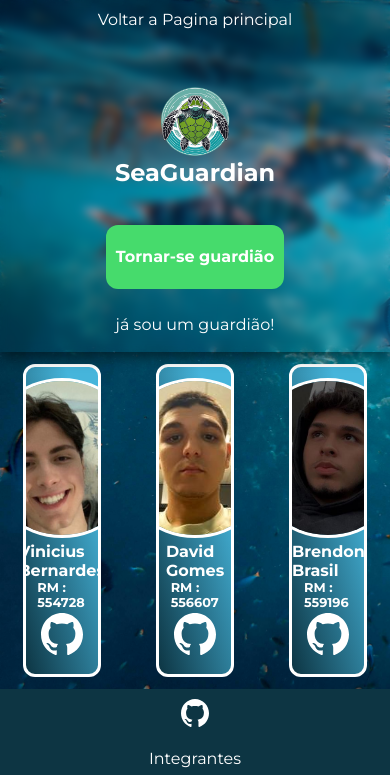
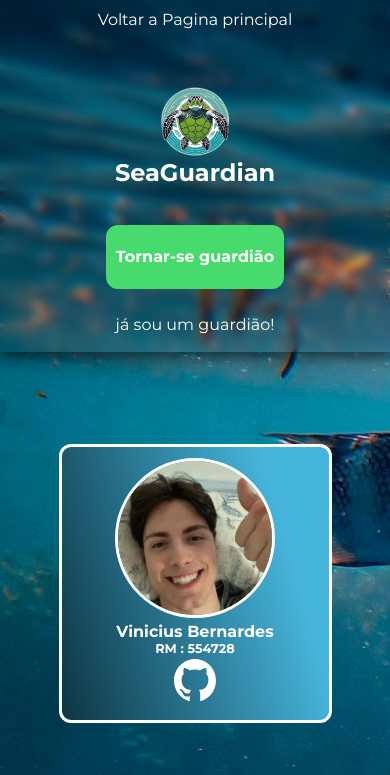
Before and after one commit to MarineRenew-Tech/seaguardian, a plain HTML site: page pages/integrantes.html in a window 390 px wide. Shown: the top 775 px of the page. Drawn offline with Linux system fonts and the light colour scheme.

Commit message:
responsivo para celular pagina integrantes feito

```diff
--- a/css/style.css
+++ b/css/style.css
@@ -559,6 +559,8 @@ body.signup-body {
 /*----------------parte integrantes -------------------*/
 .parte1-main .integrantes{
     display: flex;
+    flex-direction: column;
+    margin: 5em 0;
     height: 100%;
     color: #fff;
     justify-content: center;
@@ -571,14 +573,14 @@ body.signup-body {
     justify-content: center;
     border-radius: 12px;
     align-items: center;
-    width: 20vw;
+    width: 70vw;
     border: solid 3px #fff;
     background: #0d3543;
     background: linear-gradient(16deg,#0d3543 0%, #46b5db 80%);
     background: -webkit-linear-gradient(16deg,#0d3543 0%, #46b5db 80%);
     background: -moz-linear-gradient(16deg,#0d3543 0%, #46b5db 80%);
     margin: 3%;
-    padding: 3%;
+
 }
 .parte1-main .integrantes .info-integrantes h2{
     font-size: 1em;
```
